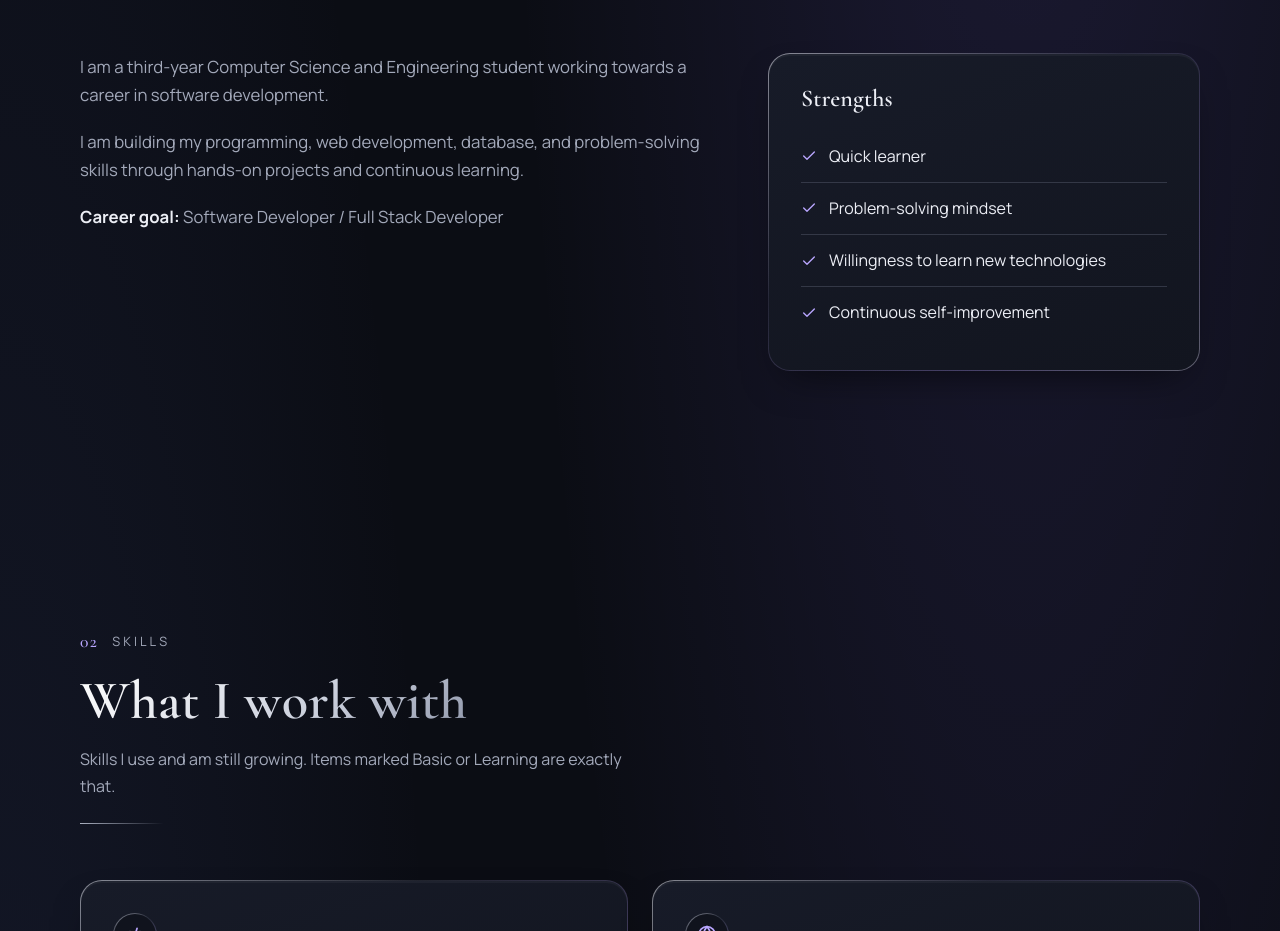
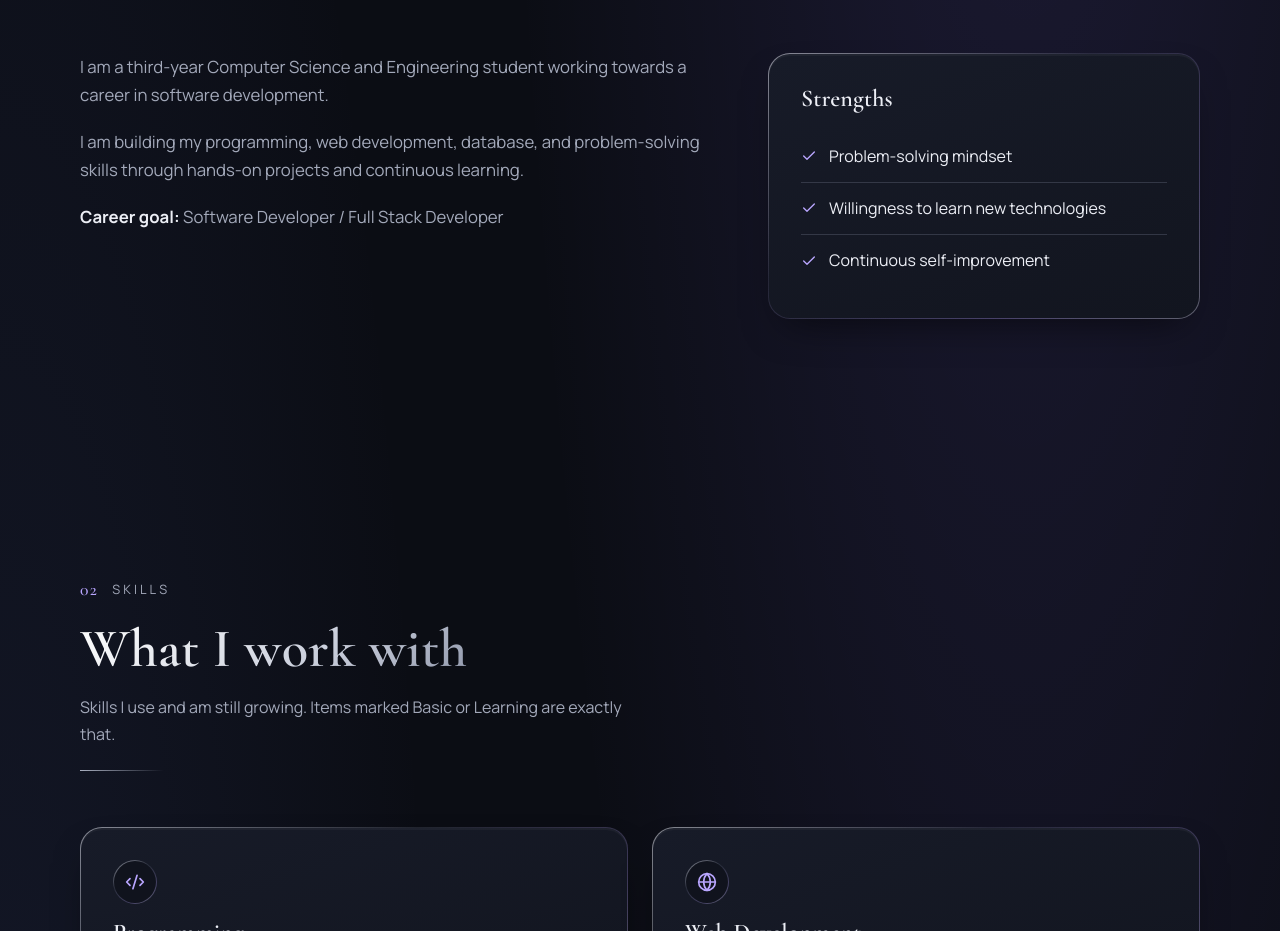
Before and after one commit to Santhoshini2901/SanthoPortfolio, a React (Vite) app: page / in a window 1280 px wide. Shown: the part 1120-2051 px from the top of the page. Built offline with nearby package versions, Linux system fonts and the light colour scheme.

Commit message:
Remove 'Quick learner' from strengths list

```diff
--- a/src/data/profile.js
+++ b/src/data/profile.js
@@ -25,7 +25,7 @@ export const profile = {
     'I am building my programming, web development, database, and problem-solving skills through hands-on projects and continuous learning.',
   ],
   strengths: [
-    'Quick learner',
+
     'Problem-solving mindset',
     'Willingness to learn new technologies',
     'Continuous self-improvement',
```
